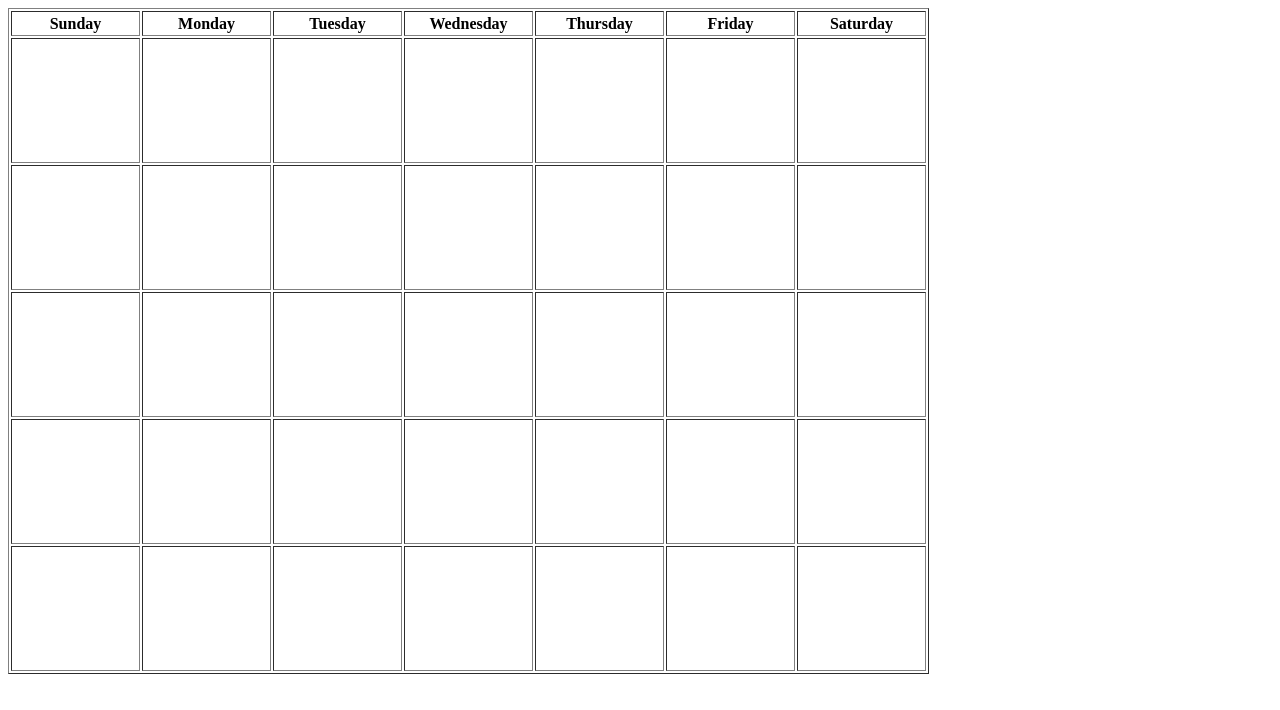
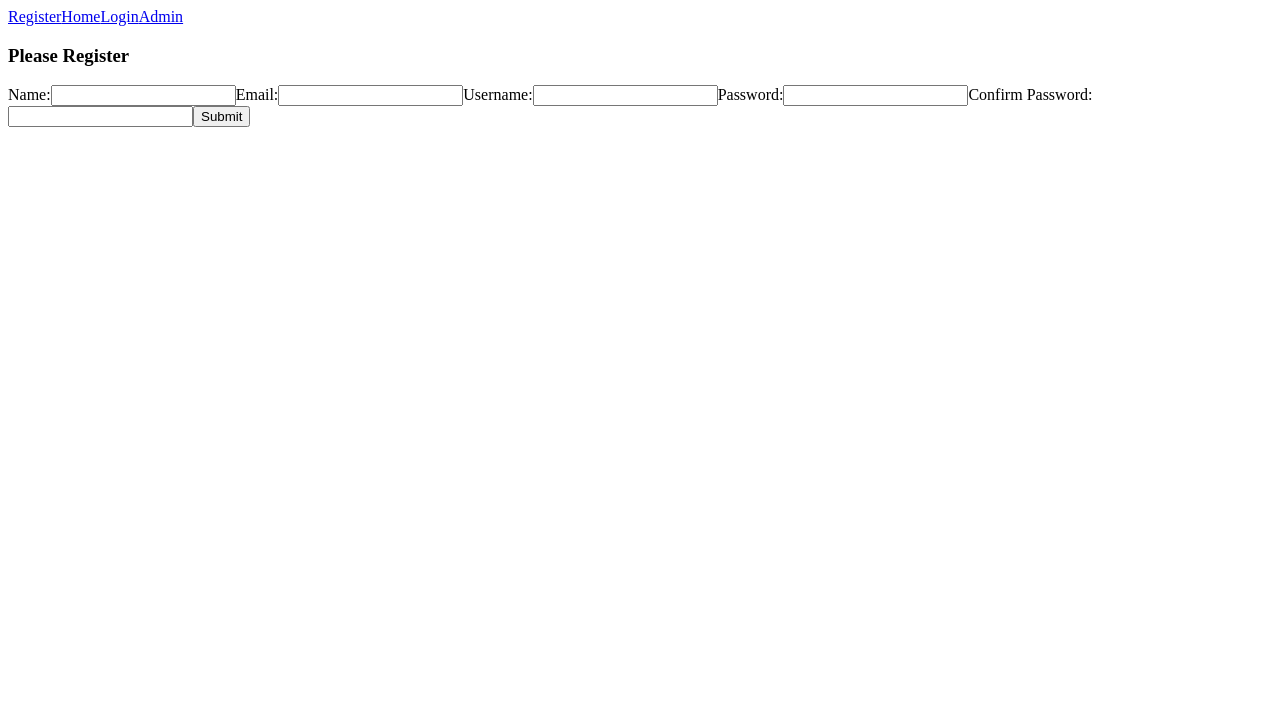
Before and after one commit to kvn35124/calendar, a React app: page /register in a window 1280 px wide. Shown: the top 710 px of the page. Built offline with nearby package versions, Linux system fonts and the light colour scheme.

Commit message:
react-calendar working

```diff
--- a/package.json
+++ b/package.json
@@ -26,6 +26,7 @@
     "mysql": "^2.17.1",
     "node-sass": "^4.12.0",
     "react": "^16.8.6",
+    "react-calendar": "^2.19.2",
     "react-dom": "^16.8.6",
     "react-router-dom": "^5.1.2",
     "sass-loader": "^7.1.0",
--- a/src/client/App.tsx
+++ b/src/client/App.tsx
@@ -1,6 +1,10 @@
 import * as React from 'react';
 import {BrowserRouter as Router, Link, Switch, Route} from 'react-router-dom';
-import Calendar from './Pages/Calendar';
+import Calendar from './Component/Calendar';
+import Home from './Pages/Home';
+import Register from './Pages/Register';
+import Login from './Pages/Login';
+import Admin from './Pages/Admin';
 
 class App extends React.Component<IAppProps, IAppState> {
 
@@ -9,7 +13,22 @@ class App extends React.Component<IAppProps, IAppState> {
     render() {
         return(
 
-            <Calendar />
+            <Router>
+                <main className="container">
+                    <nav className="navbar navbar-dark bg-dark d-flex justify-content-around mb-2">
+                        <Link to="/register">Register</Link>
+                        <Link to="/">Home</Link>
+                        <Link to="/login">Login</Link>
+                        <Link to="/admin">Admin</Link>
+                    </nav>
+                </main>
+                <Switch>
+                    <Route exact path="/" component={Home} />
+                    <Route exact path="/register" component={Register} />
+                    <Route exact path="/login" component={Login} />
+                    <Route exact path="/admin" component={Admin} />
+                </Switch>
+            </Router>
         )
     }
 }
--- a/src/client/Pages/Calendar.tsx
+++ b/src/client/Component/Calendar.tsx
@@ -3,20 +3,16 @@ import moment = require('moment');
 
 
 
-// const daysOfWeek = ["Sunday", "Monday", "Tuesday", "Wednesday", "Thursday", "Friday", "Saturday"];
+const daysOfWeek = ["Sunday", "Monday", "Tuesday", "Wednesday", "Thursday", "Friday", "Saturday"];
 
 const Calendar = () => {
 
     return (
-            <table border="1">
+            <table className="justify-content-center" border="1">
                     <tr>
-                        <th className="header">Sunday</th>
-                        <th className="header">Monday</th>
-                        <th className="header">Tuesday</th>
-                        <th className="header">Wednesday</th>
-                        <th className="header">Thursday</th>
-                        <th className="header">Friday</th>
-                        <th className="header">Saturday</th>
+                        {daysOfWeek.map(dayOfWeek => (
+                            <th className="header">{dayOfWeek}</th>
+                        ))}
                     </tr>
                     <tr>
                         <th className="body"></th>
--- /dev/null
+++ b/src/client/Pages/Admin.tsx
@@ -0,0 +1,32 @@
+import * as React from 'react';
+import Calendar from 'react-calendar';
+
+class Admin extends React.Component<IAdminProps, IAdminState> {
+    constructor(props: IAdminProps) {
+        super(props);
+        this.state = {
+            date: new Date()
+        };
+    }
+
+    handleSubmit() {
+
+    }
+
+    onChange = (date: Date) => this.setState({ date });
+
+
+    render() {
+        return(
+            <Calendar onChange={this.onChange} value={this.state.date}/>
+        )
+    }
+}
+
+export interface IAdminProps { }
+
+export interface IAdminState {
+    date: Date;
+}
+
+export default Admin;
--- /dev/null
+++ b/src/client/Pages/Home.tsx
@@ -0,0 +1,27 @@
+import * as React from 'react';
+import {BrowserRouter as Router, Link, Switch, Route} from 'react-router-dom';
+import Calendar from '../Component/Calendar';
+
+class Home extends React.Component<IHomeProps, IHomeState> {
+
+
+
+    render() {
+        return(
+            <section className="row">
+                <article className="col">
+                    <h1 className=" d-flex justify-content-center">Family Event Calendar</h1>
+                    <Calendar />
+                </article>
+            </section>
+
+        )
+    }
+}
+
+export interface IHomeProps { }
+
+export interface IHomeState {
+}
+
+export default Home;
--- /dev/null
+++ b/src/client/Pages/Login.tsx
@@ -0,0 +1,33 @@
+import * as React from 'react';
+
+
+class Login extends React.Component<ILoginProps, ILoginState> {
+
+
+
+    render() {
+        return (
+            <main className="container">
+                <section className="row">
+                    <article className="col">
+                        <form className="form-group border border-dark rounded p-2">
+                            <h1 className="text-center">Please Login</h1>
+                            <label>Username:</label>
+                            <input type="text" className="form-control border border-dark" />
+                            <label className="mt-1">Password:</label>
+                            <input type="password" className="form-control border border-dark" />
+                            <button className="btn btn-primary mt-2">Login</button>
+                        </form>
+                    </article>
+                </section>
+            </main>
+        )
+    }
+}
+
+export interface ILoginProps { }
+
+export interface ILoginState {
+}
+
+export default Login;
--- /dev/null
+++ b/src/client/Pages/Register.tsx
@@ -0,0 +1,39 @@
+import * as React from 'react';
+
+
+class Register extends React.Component<IRegisterProps, IRegisterState> {
+
+
+
+    render() {
+        return (
+            <main className="container">
+                <section className="row">
+                    <article className="col">
+                        <form className="form-group border border-dark rounded p-3">
+                            <h1 className="text-center">Please Register</h1>
+                            <label>Name:</label>
+                            <input type="text" className="form-control" />
+                            <label>Email:</label>
+                            <input type="text" className="form-control" />
+                            <label>Username:</label>
+                            <input type="text" className="form-control" />
+                            <label>Password:</label>
+                            <input type="text" className="form-control" />
+                            <label>Confirm Password:</label>
+                            <input type="text" className="form-control" />
+                            <button className="btn btn-primary mt-2">Submit</button>
+                        </form>
+                    </article>
+                </section>
+            </main>
+        )
+    }
+}
+
+export interface IRegisterProps { }
+
+export interface IRegisterState {
+}
+
+export default Register;
--- a/src/server/db/tables/Events.ts
+++ b/src/server/db/tables/Events.ts
@@ -3,6 +3,8 @@ import {Query} from '../index';
 
 const insertEvent = (id: number, name: string, description?: string) => Query(`insert into events (id, name, description) values (?)`, [[id, name, description]]);
 
+const getAllEvents = () => Query(`select * from events`);
+
 
 export default {
     insertEvent
--- a/webpack.config.js
+++ b/webpack.config.js
@@ -51,6 +51,10 @@ const clientConfig = {
                 'css-loader',
                 'sass-loader',
             ]
+        },
+        {
+            test: /\.css$/,
+            use: ['style-loader', 'css-loader']
         }
       ]
     },
```
Also changed, not shown: 1 other file (tests, documents, lock files or other folders).
